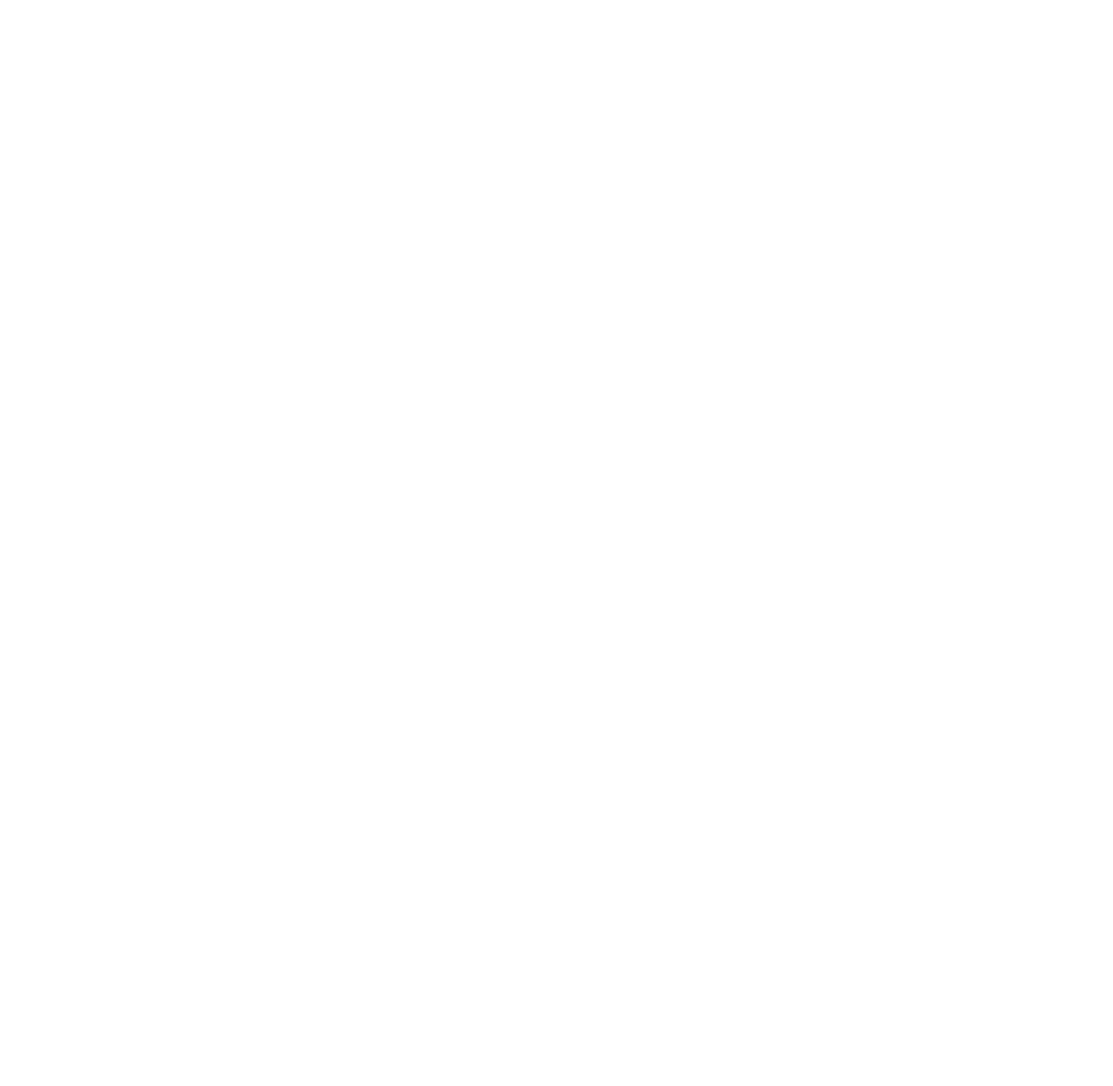
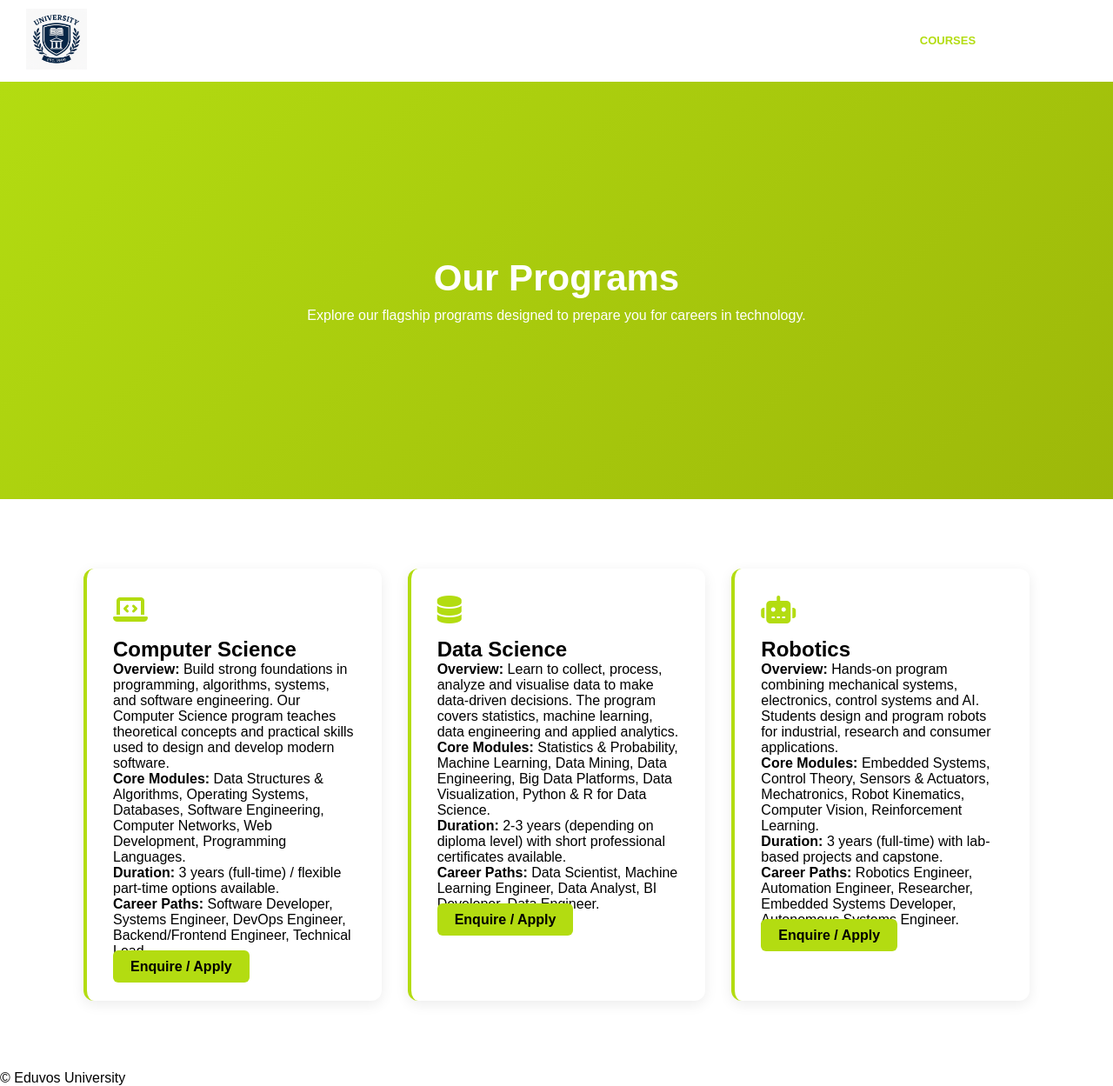
Before and after one commit to Mascheii/my-eduvos-site, a plain HTML site: page courses.html in a window 1280 px wide. Shown: the whole page at 87% size. Before the commit the page ends 800 px from the top, so only its background shows below. Drawn offline with Linux system fonts and the light colour scheme; a web font is replaced by a local one.

Commit message:
Add detailed courses page: Computer Science, Data Science, Robotics

```diff
--- a/courses.html
+++ b/courses.html
@@ -23,6 +23,71 @@
     </style>
 </head>
 <body>
+    <header class="site-header">
+        <nav>
+            <a href="index.html"><img src="images/Universiteitswapen met Boek en Kolomme.png" class="logo"></a>
+            <div class="nav-links" id="navLinks">
+                <i class="fa fa-times" onclick="hideMenu()" aria-hidden="true"></i>
+                <ul>
+                    <li><a href="index.html">HOME</a></li>
+                    <li><a href="about.html">ABOUT</a></li>
+                    <li><a href="courses.html" class="active">COURSES</a></li>
+                    <li><a href="contact.html">CONTACT</a></li>
+                </ul>
+            </div>
+            <i class="fa fa-bars" onclick="showMenu()" aria-hidden="true"></i>
+        </nav>
+    </header>
 
+    <section class="courses-hero">
+        <div>
+            <h1>Our Programs</h1>
+            <p>Explore our flagship programs designed to prepare you for careers in technology.</p>
+        </div>
+    </section>
+
+    <section class="courses-section">
+        <div class="courses-grid">
+            <article class="course-card">
+                <div class="course-icon"><i class="fa-solid fa-laptop-code"></i></div>
+                <h2>Computer Science</h2>
+                <p><strong>Overview:</strong> Build strong foundations in programming, algorithms, systems, and software engineering. Our Computer Science program teaches theoretical concepts and practical skills used to design and develop modern software.</p>
+                <p><strong>Core Modules:</strong> Data Structures & Algorithms, Operating Systems, Databases, Software Engineering, Computer Networks, Web Development, Programming Languages.</p>
+                <p><strong>Duration:</strong> 3 years (full-time) / flexible part-time options available.</p>
+                <p><strong>Career Paths:</strong> Software Developer, Systems Engineer, DevOps Engineer, Backend/Frontend Engineer, Technical Lead.</p>
+                <a href="contact.html" class="enroll-btn">Enquire / Apply</a>
+            </article>
+
+            <article class="course-card">
+                <div class="course-icon"><i class="fa-solid fa-database"></i></div>
+                <h2>Data Science</h2>
+                <p><strong>Overview:</strong> Learn to collect, process, analyze and visualise data to make data-driven decisions. The program covers statistics, machine learning, data engineering and applied analytics.</p>
+                <p><strong>Core Modules:</strong> Statistics & Probability, Machine Learning, Data Mining, Data Engineering, Big Data Platforms, Data Visualization, Python & R for Data Science.</p>
+                <p><strong>Duration:</strong> 2-3 years (depending on diploma level) with short professional certificates available.</p>
+                <p><strong>Career Paths:</strong> Data Scientist, Machine Learning Engineer, Data Analyst, BI Developer, Data Engineer.</p>
+                <a href="contact.html" class="enroll-btn">Enquire / Apply</a>
+            </article>
+
+            <article class="course-card">
+                <div class="course-icon"><i class="fa-solid fa-robot"></i></div>
+                <h2>Robotics</h2>
+                <p><strong>Overview:</strong> Hands-on program combining mechanical systems, electronics, control systems and AI. Students design and program robots for industrial, research and consumer applications.</p>
+                <p><strong>Core Modules:</strong> Embedded Systems, Control Theory, Sensors & Actuators, Mechatronics, Robot Kinematics, Computer Vision, Reinforcement Learning.</p>
+                <p><strong>Duration:</strong> 3 years (full-time) with lab-based projects and capstone.</p>
+                <p><strong>Career Paths:</strong> Robotics Engineer, Automation Engineer, Researcher, Embedded Systems Developer, Autonomous Systems Engineer.</p>
+                <a href="contact.html" class="enroll-btn">Enquire / Apply</a>
+            </article>
+        </div>
+    </section>
+
+    <footer class="site-footer">
+        <p>&copy; Eduvos University</p>
+    </footer>
+
+    <script>
+        var navLinks = document.getElementById("navLinks");
+        function showMenu(){ navLinks.style.right = "0"; }
+        function hideMenu(){ navLinks.style.right = "-200px"; }
+    </script>
 </body>
 </html>
```
